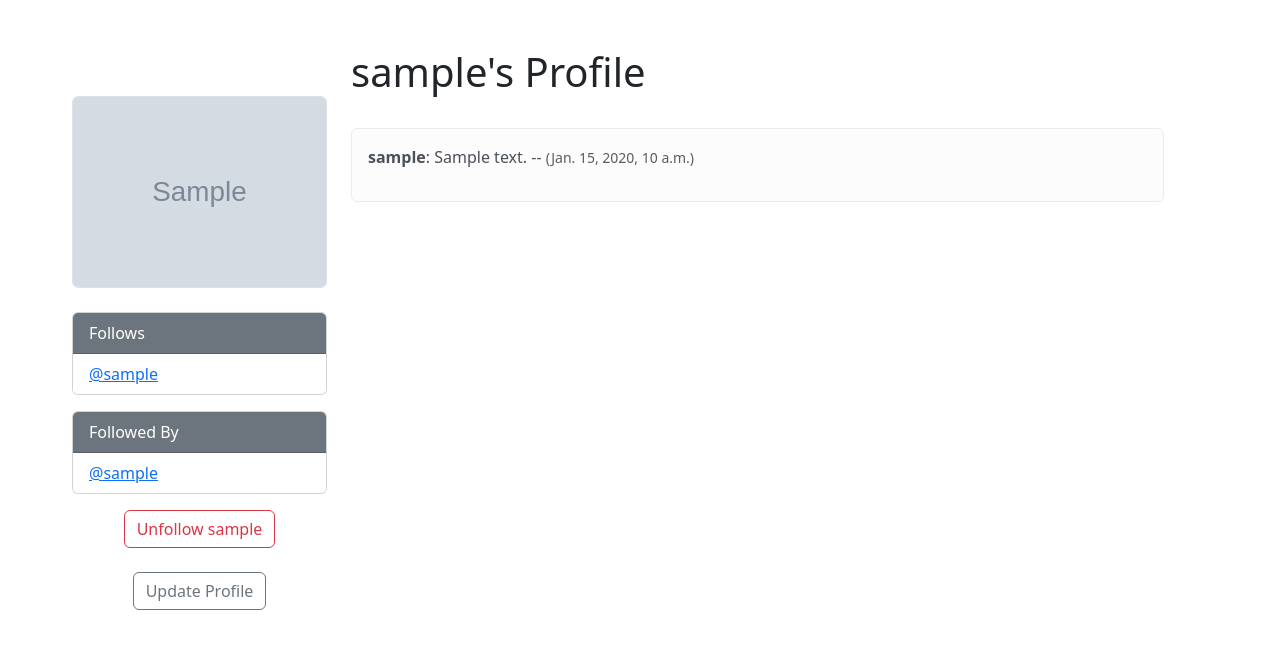
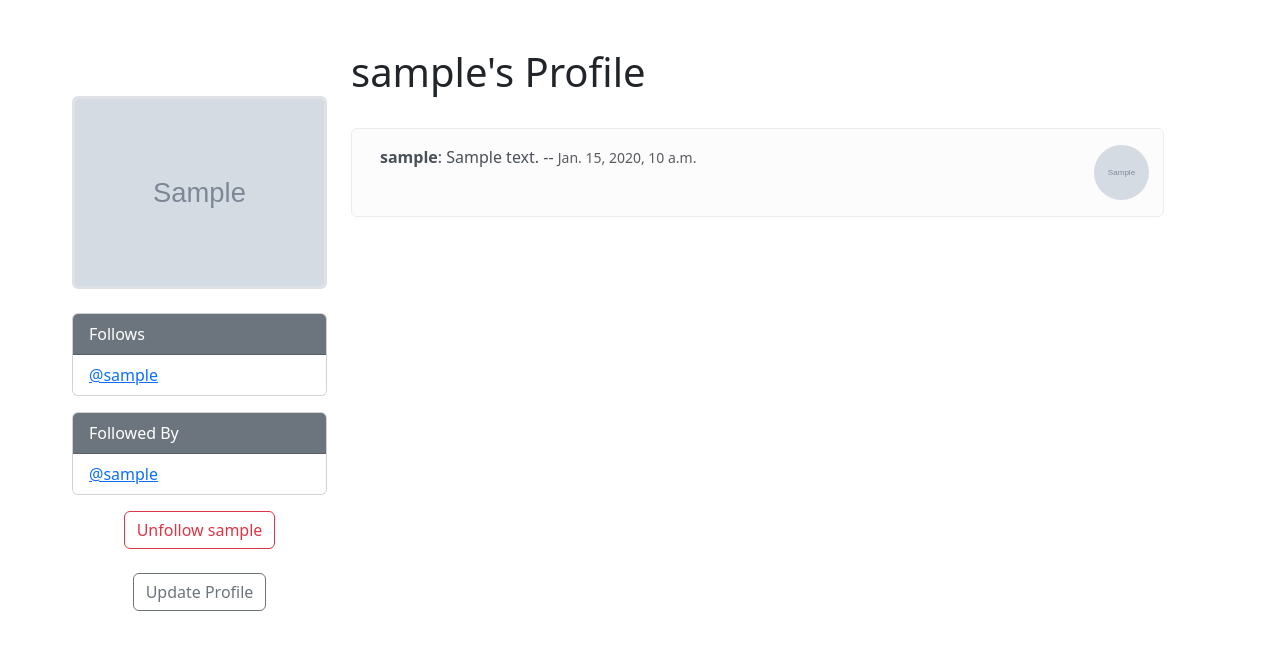
Before and after one commit to torcuata22/chirper, a Django app: page /profile/1/ in a window 1280 px wide. Shown: the part 56-706 px from the top of the page. Run offline with Django 4.2, Linux system fonts and the light colour scheme; a user stored in the database is signed in; tables that the repository leaves empty hold one stand-in row (values such as "Sample post"); grey boxes marked "Sample" are stand-in pictures.

Commit message:
fixed css

```diff
--- /dev/null
+++ b/social/chirper/static/styles.css
@@ -0,0 +1,5 @@
+.square-image {
+    width: 200px; /* Adjust to your desired size */
+    height: 200px; /* Adjust to your desired size */
+    object-fit: cover;
+}
--- a/social/chirper/templates/chirper/base.html
+++ b/social/chirper/templates/chirper/base.html
@@ -1,3 +1,5 @@
+{% load static %}
+
 <!doctype html>
 <html lang="en">
   <head>
@@ -5,7 +7,7 @@
     <meta name="viewport" content="width=device-width, initial-scale=1">
     <title>Chirper</title>
     <link href="https://cdn.jsdelivr.net/npm/bootstrap@5.3.2/dist/css/bootstrap.min.css" rel="stylesheet" integrity="sha384-T3c6CoIi6uLrA9TneNEoa7RxnatzjcDSCmG1MXxSR1GAsXEV/Dwwykc2MPK8M2HN" crossorigin="anonymous">
-
+    <link rel="stylesheet" href="{% static 'styles.css' %}">
   </head>
   <body>
     {% include './navbar.html' %}
--- a/social/chirper/templates/chirper/profile.html
+++ b/social/chirper/templates/chirper/profile.html
@@ -8,7 +8,7 @@
                 <div class="col-3">
                     <br><br>
                     {% if profile.profile_image %}
-                        <img class="card-img-top rounded border" src="{{ profile.profile_image.url }}" alt="">
+                        <img class="card-img-top rounded border border-3" src="{{ profile.profile_image.url }}" alt="">
                     {% endif %}
                     <br><br>
                     <div class="card mb-3">
@@ -58,13 +58,22 @@
                     {% if chirps %}
     {% for chirp in chirps %}
         <div class="alert alert-light" role="alert">
-                                <p><strong>{{chirp.user.username}}</strong>: {{chirp.body}} -- <small class="text-muted" >({{chirp.created_at}})</small></p>
+            <div class="container">
+                <div class="row">
+                    <div class="col-11">
+                        <p><strong>{{ chirp.user.username }}</strong>: {{ chirp.body }} -- <small class="text-muted">{{ chirp.created_at }}</small></p>
                     </div>
-                        {% endfor %}
+                    <div class="col-1">
+                        {% if profile.profile_image %}
+                            <img src="{{ profile.profile_image.url }}" width="55" height="55" class="rounded-circle" alt="{{ profile.profile_image }}">
+                        {% else %}
+                            <img src="{% static 'images/default_user.png' %}" width="55" height="55" class="rounded-circle" alt="default profile avatar">
                         {% endif %}
                     </div>
                 </div>
             </div>
+        </div> <!-- This closing </div> should be here -->
+    {% endfor %}
 {% endif %}
-</div>
+{% endif %}
 {% endblock %}
```
Also changed, not shown: social/chirper/templates/chirper/home.html (+14 -1 lines), social/chirper/templates/chirper/profile_list.html (+5 -2 lines). Lines whose indentation alone changed are shown as unchanged.
